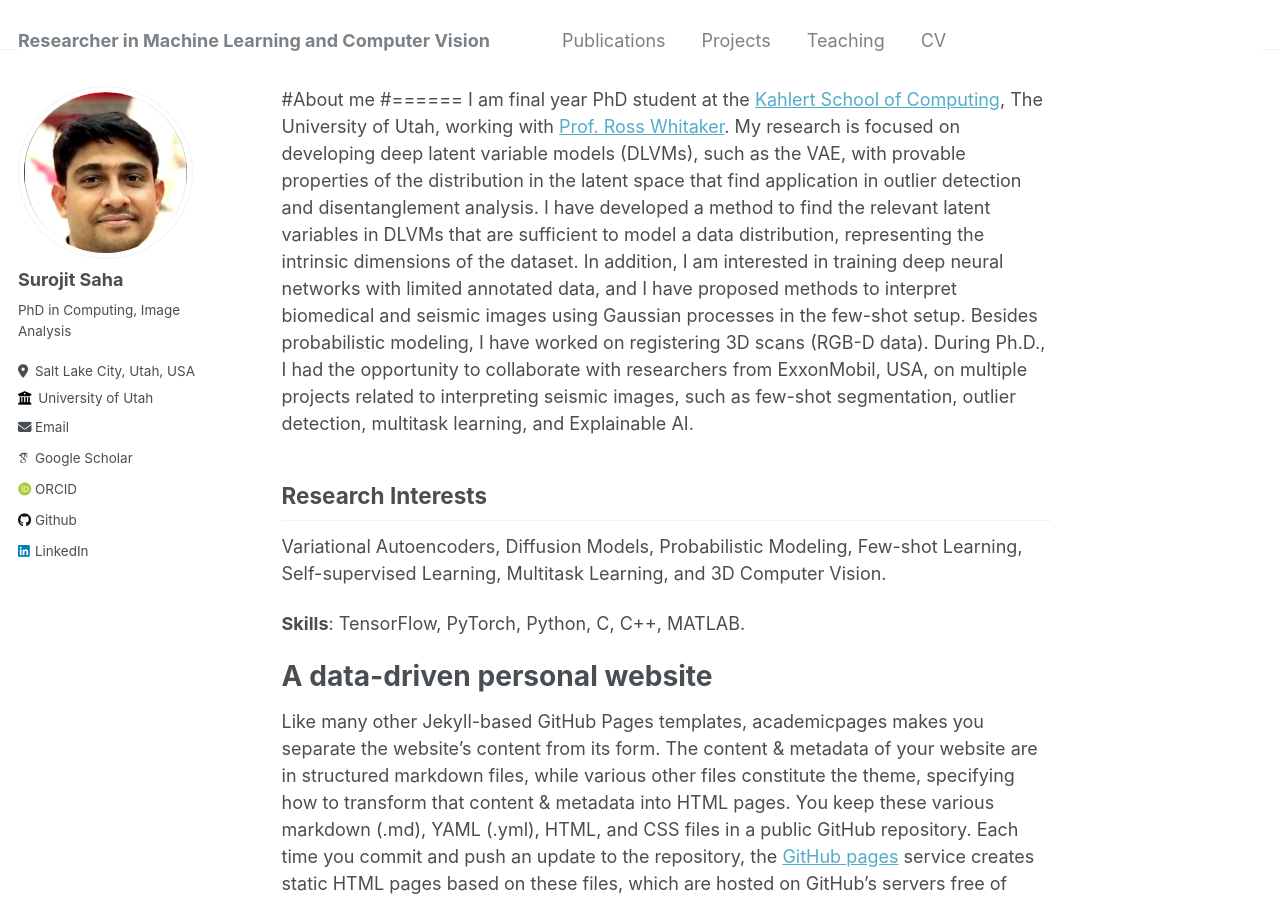
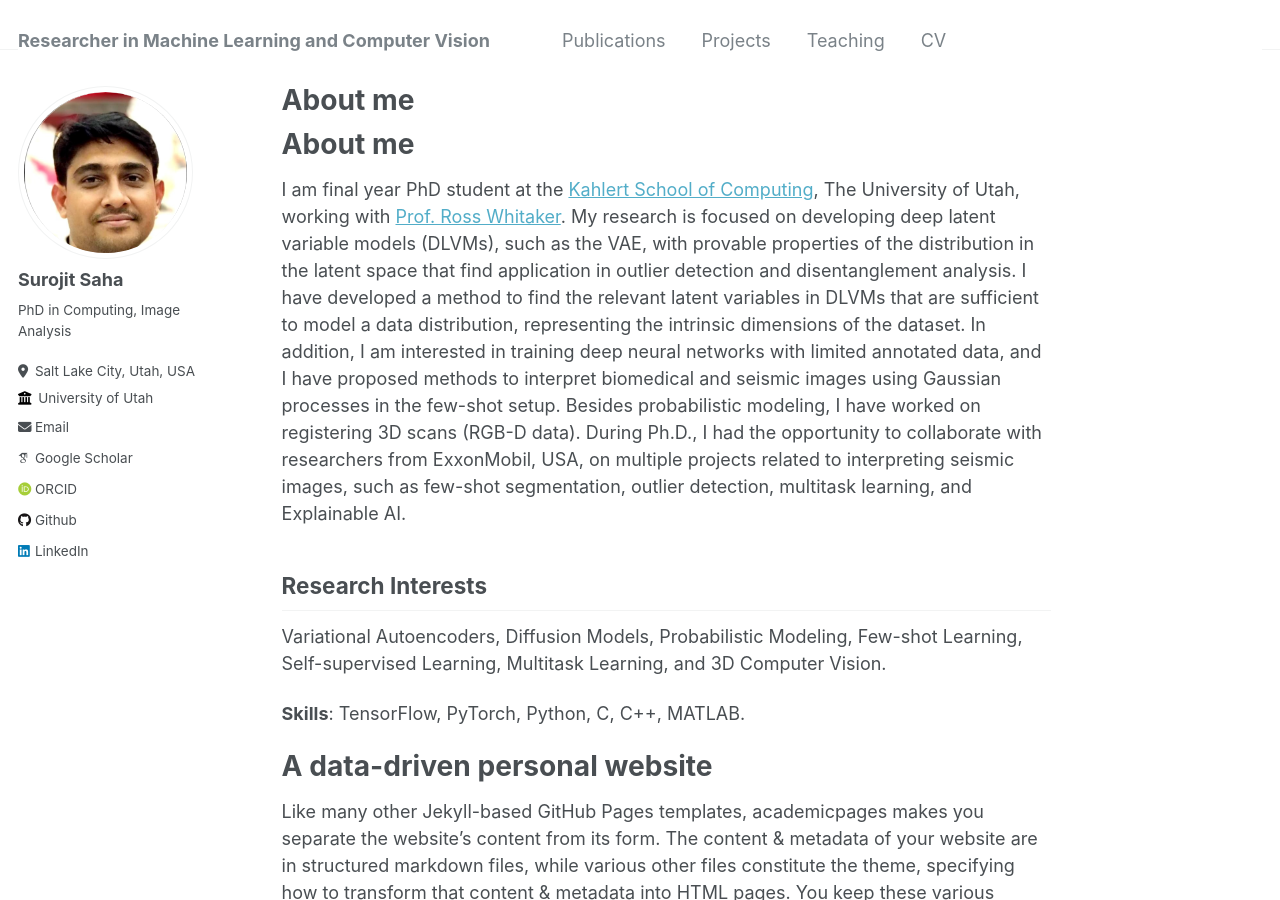
Before and after one commit to Surojit-Utah/Surojit-Utah.github.io, a Jekyll site: the page built from _pages/about.md, in a window 1280 px wide and 900 px high. Built offline with Jekyll 4.4.1, drawn with Linux system fonts in a browser that asks for light colours; some web fonts are replaced; our own code applies the rules of GitHub Pages for plain Markdown files.

Commit message:
Update about.md

```diff
--- a/_pages/about.md
+++ b/_pages/about.md
@@ -7,8 +7,8 @@ redirect_from:
   - /about.html
 ---
 
-#About me
-#======
+About me
+======
 I am final year PhD student at the [Kahlert School of Computing](https://www.cs.utah.edu/), The University of Utah, working with [Prof. Ross Whitaker](https://users.cs.utah.edu/~whitaker/). My research is focused on developing deep latent variable models (DLVMs), such as the VAE, with provable properties of the distribution in the latent space that find application in outlier detection and disentanglement analysis. I have developed a method to find the relevant latent variables in DLVMs that are sufficient to model a data distribution, representing the intrinsic dimensions of the dataset. In addition, I am interested in training deep neural networks with limited annotated data, and I have proposed methods to interpret biomedical and seismic images using Gaussian processes in the few-shot setup. Besides probabilistic modeling, I have worked on registering 3D scans (RGB-D data). During Ph.D., I had the opportunity to collaborate with researchers from ExxonMobil, USA, on multiple projects related to interpreting seismic images, such as few-shot segmentation, outlier detection, multitask learning, and Explainable AI.
 
 Research Interests
```
